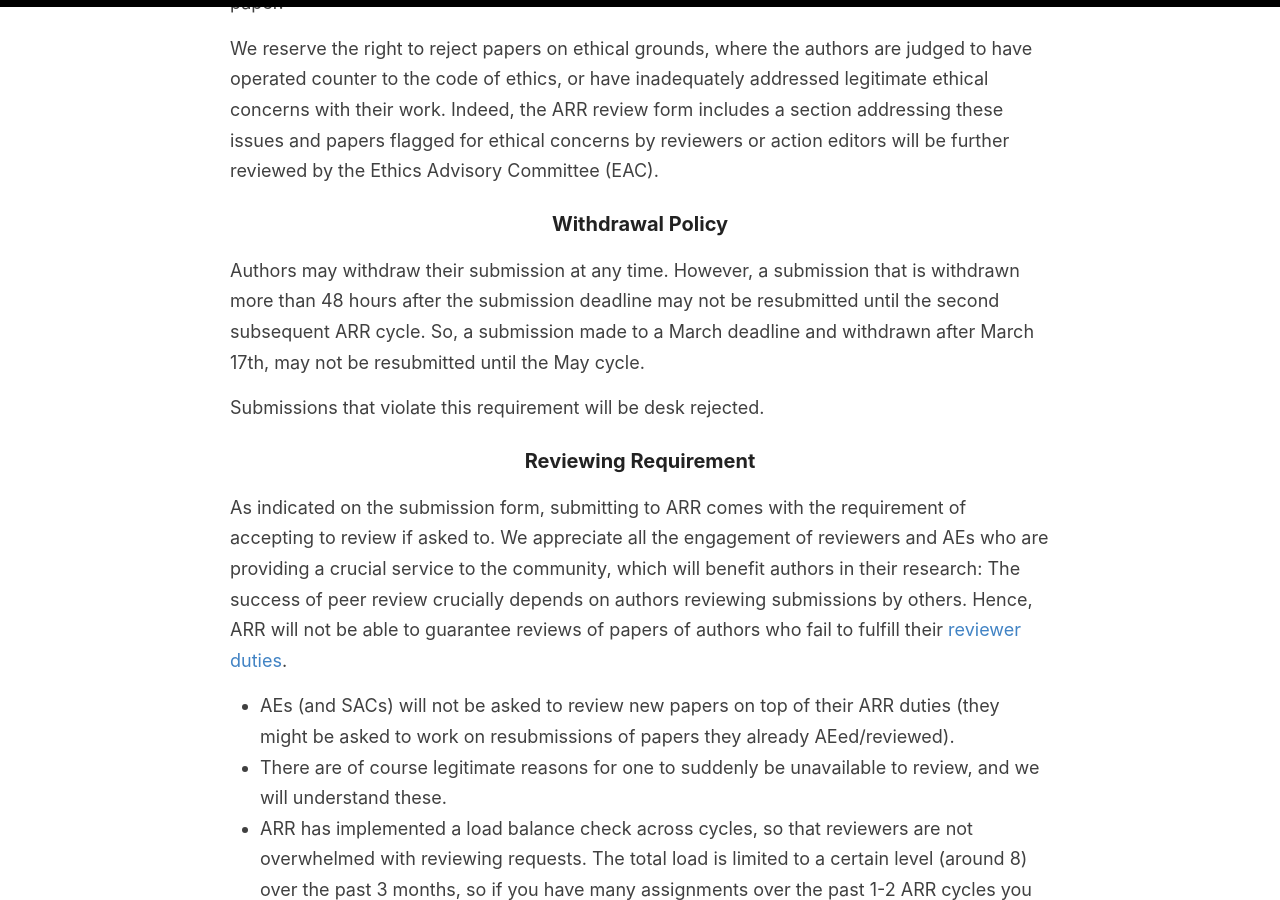
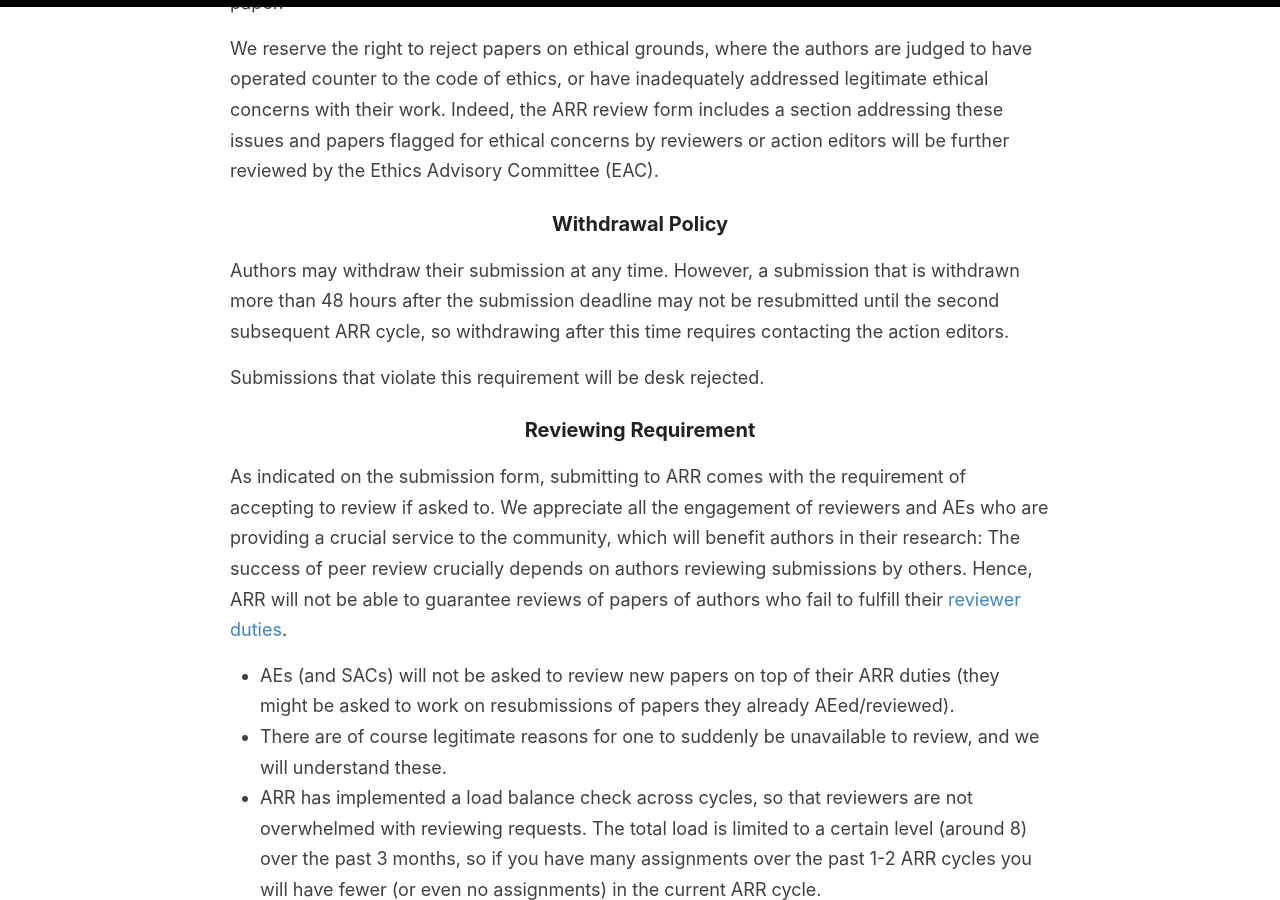
Before and after one commit to amitmerchant1990/reverie, a Jekyll site: the page built from cfp.md, in a window 1280 px wide and 900 px high, scrolled down 5865 px. Built offline with Jekyll 4.4.1, drawn with Linux system fonts in a browser that asks for light colours.

Commit message:
Update cfp.md

```diff
--- a/cfp.md
+++ b/cfp.md
@@ -136,7 +136,7 @@
 
 ### Withdrawal Policy
 
-Authors may withdraw their submission at any time. However, a submission that is withdrawn more than 48 hours after the submission deadline may not be resubmitted until the second subsequent ARR cycle. So, a submission made to a March deadline and withdrawn after March 17th, may not be resubmitted until the May cycle.
+Authors may withdraw their submission at any time. However, a submission that is withdrawn more than 48 hours after the submission deadline may not be resubmitted until the second subsequent ARR cycle, so withdrawing after this time requires contacting the action editors.
 
 Submissions that violate this requirement will be desk rejected.
 
```
